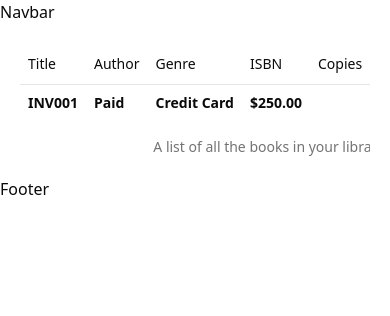
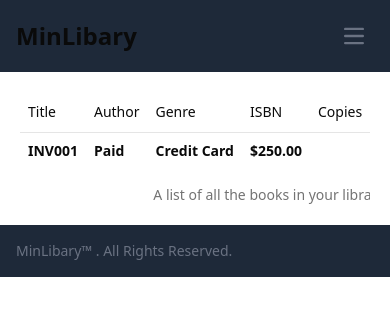
Before and after one commit to Shadow-Blaxe-123/L2-Assignment-4, a React (Vite) app: page / in a window 390 px wide. Shown: the top 316 px of the page. Built offline with nearby package versions, Linux system fonts and the light colour scheme.

Commit message:
Added Redux Toolkit

```diff
--- a/package.json
+++ b/package.json
@@ -11,12 +11,14 @@
   },
   "dependencies": {
     "@radix-ui/react-navigation-menu": "^1.2.13",
+    "@reduxjs/toolkit": "^2.8.2",
     "@tailwindcss/vite": "^4.1.11",
     "class-variance-authority": "^0.7.1",
     "clsx": "^2.1.1",
     "lucide-react": "^0.525.0",
     "react": "^19.1.0",
     "react-dom": "^19.1.0",
+    "react-redux": "^9.2.0",
     "tailwind-merge": "^3.3.1",
     "tailwindcss": "^4.1.11"
   },
--- a/src/Components/Footer.tsx
+++ b/src/Components/Footer.tsx
@@ -1,3 +1,7 @@
 export default function Footer() {
-  return <div>Footer</div>;
+  return (
+    <footer className="bg-gray-800 p-4 text-sm text-gray-500">
+      MinLibary™ . All Rights Reserved.
+    </footer>
+  );
 }
--- a/src/Components/Navbar.tsx
+++ b/src/Components/Navbar.tsx
@@ -1,5 +1,44 @@
 function Navbar() {
-  return <div>Navbar</div>;
+  return (
+    <nav className=" bg-gray-800">
+      <div className="max-w-screen-xl flex flex-wrap items-center justify-between mx-auto p-4">
+        <span className="self-center text-2xl font-semibold whitespace-nowrap dark:text-white">
+          MinLibary
+        </span>
+        <button
+          data-collapse-toggle="navbar-default"
+          type="button"
+          className="inline-flex items-center p-2 w-10 h-10 justify-center text-sm text-gray-500 rounded-lg md:hidden hover:bg-gray-100 focus:outline-none focus:ring-2 focus:ring-gray-200 dark:text-gray-400 dark:hover:bg-gray-700 dark:focus:ring-gray-600"
+          aria-controls="navbar-default"
+          aria-expanded="false"
+        >
+          <span className="sr-only">Open main menu</span>
+          <svg
+            className="w-5 h-5"
+            aria-hidden="true"
+            xmlns="http://www.w3.org/2000/svg"
+            fill="none"
+            viewBox="0 0 17 14"
+          >
+            <path
+              stroke="currentColor"
+              strokeLinecap="round"
+              strokeLinejoin="round"
+              strokeWidth="2"
+              d="M1 1h15M1 7h15M1 13h15"
+            />
+          </svg>
+        </button>
+        <div className="hidden w-full md:block md:w-auto" id="navbar-default">
+          <ul className="flex flex-col p-4 md:p-0 mt-4 border border-gray-100 rounded-lg bg-gray-50 md:flex-row md:space-x-8 rtl:space-x-reverse md:mt-0 md:border-0 md:bg-white dark:bg-gray-800 md:dark:bg-gray-900 dark:border-gray-700 text-white font-bold">
+            <li>All Books</li>
+            <li>Borrow Summary</li>
+            <li>Add Books</li>
+          </ul>
+        </div>
+      </div>
+    </nav>
+  );
 }
 
 export default Navbar;
```
Also changed, not shown: 1 other file (tests, documents, lock files or other folders).
